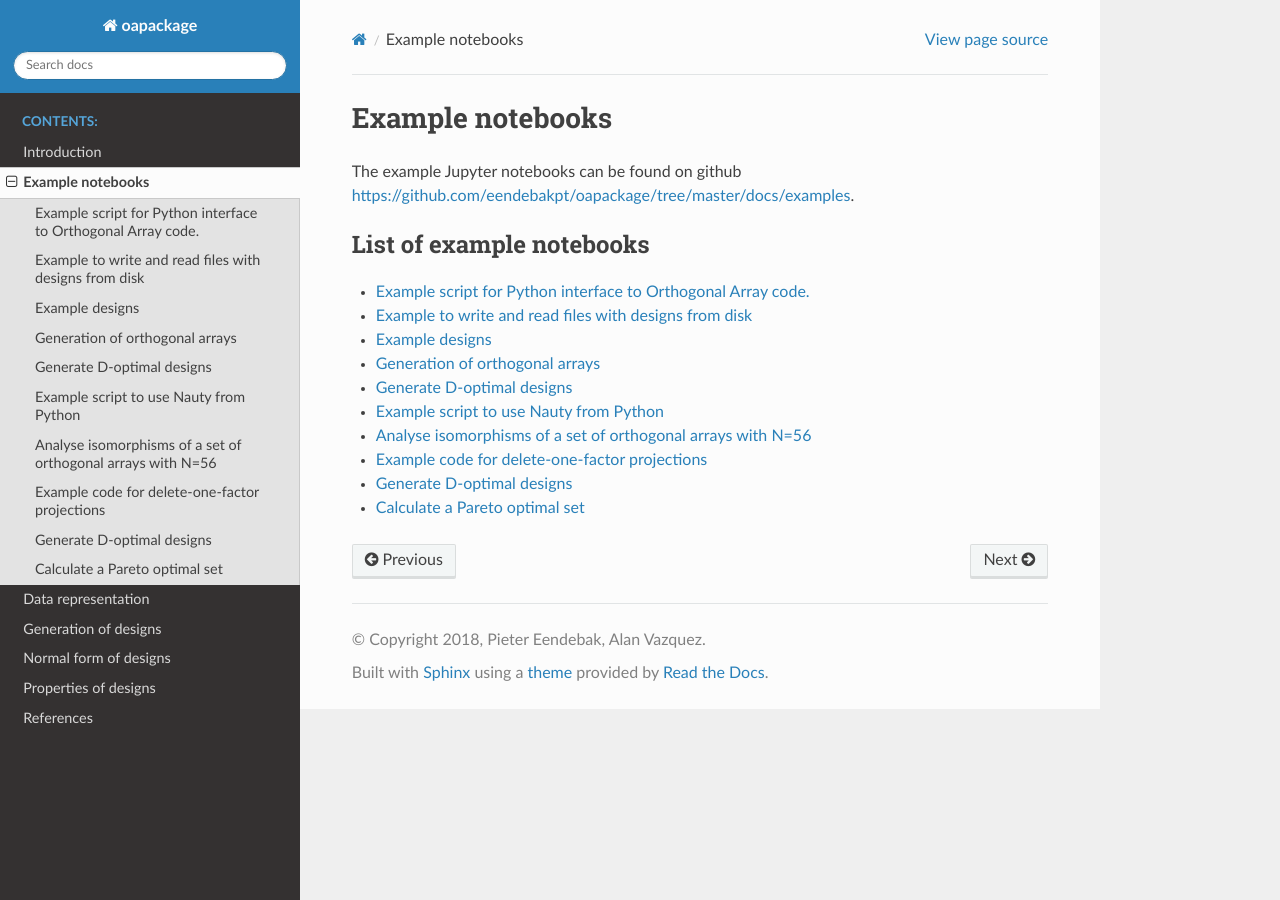
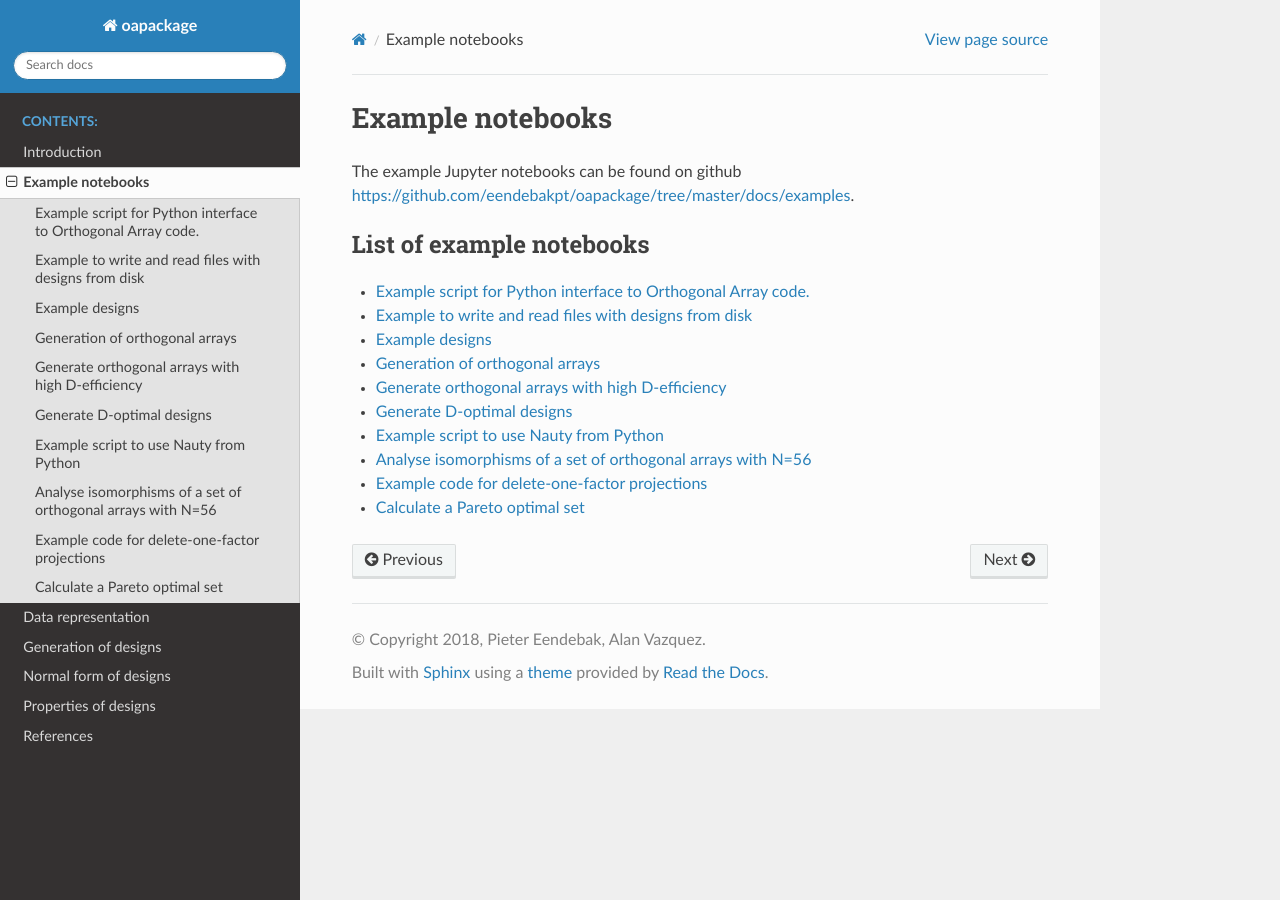
Before and after one commit to eendebakpt/oapackage, a Sphinx documentation site: the page built from docs/examplenotebooks.rst, in a window 1280 px wide. Built offline with Sphinx 7.4.7 and the Read the Docs theme 2.0.0, drawn with Linux system fonts in a browser that asks for light colours; part of the change alters nothing that is shown.

Commit message:
update notebooks

```diff
--- a/docs/examplenotebooks.rst
+++ b/docs/examplenotebooks.rst
@@ -16,6 +16,7 @@ The example Jupyter notebooks can be found on github https://github.com/eendebak
     examples/example_designs.ipynb
     examples/example_design_generation.ipynb
     examples/example_optimal_orthogonal_arrays.ipynb
+    examples/example_generation_optimal_designs.ipynb
     examples/example_nauty.ipynb
     examples/example_*
     conference_design*
```
Also changed, not shown: docs/examples/example_generation_optimal_designs.ipynb, docs/examples/example_optimal_orthogonal_arrays.ipynb.
